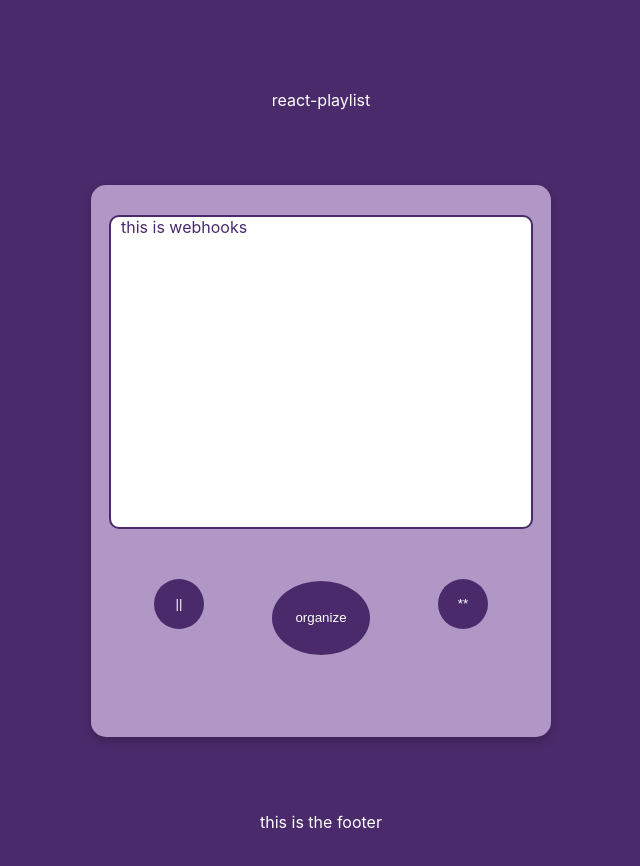
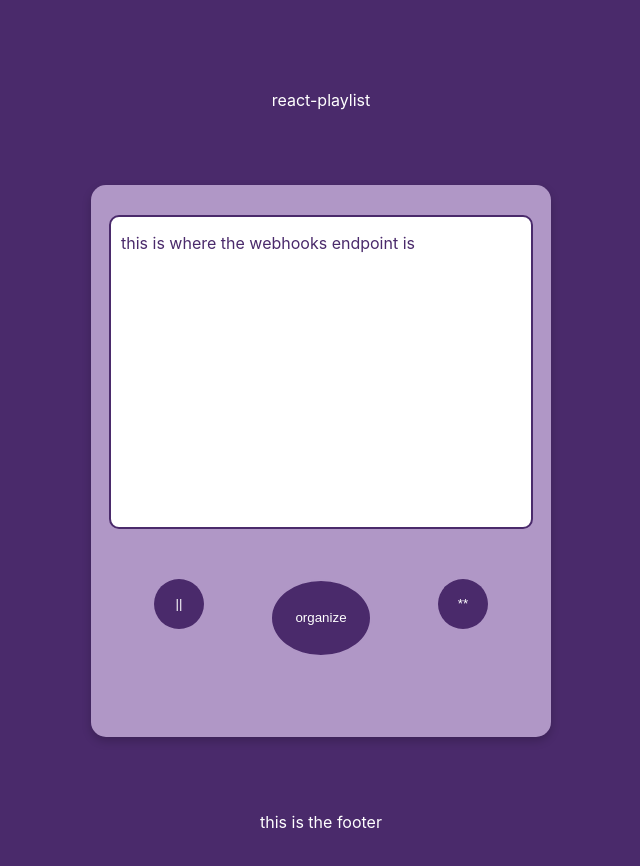
Before and after one commit to zen-rc/react-spotify-app, a React (Create React App) app: page /webhooks in a window 1280 px wide. Shown: the top 866 px of the page, without its empty margins (319-959 px from the left). Built offline with nearby package versions, Linux system fonts and the light colour scheme; no server answers.

Commit message:
webhooks endpoint

```diff
--- a/src/Webhooks.js
+++ b/src/Webhooks.js
@@ -1,5 +1,9 @@
 function Webhooks() {
-    return 'this is webhooks'
+    return(
+        <div>
+            <p>this is where the webhooks endpoint is</p>
+        </div>
+    )
 }
 
 export default Webhooks
```
